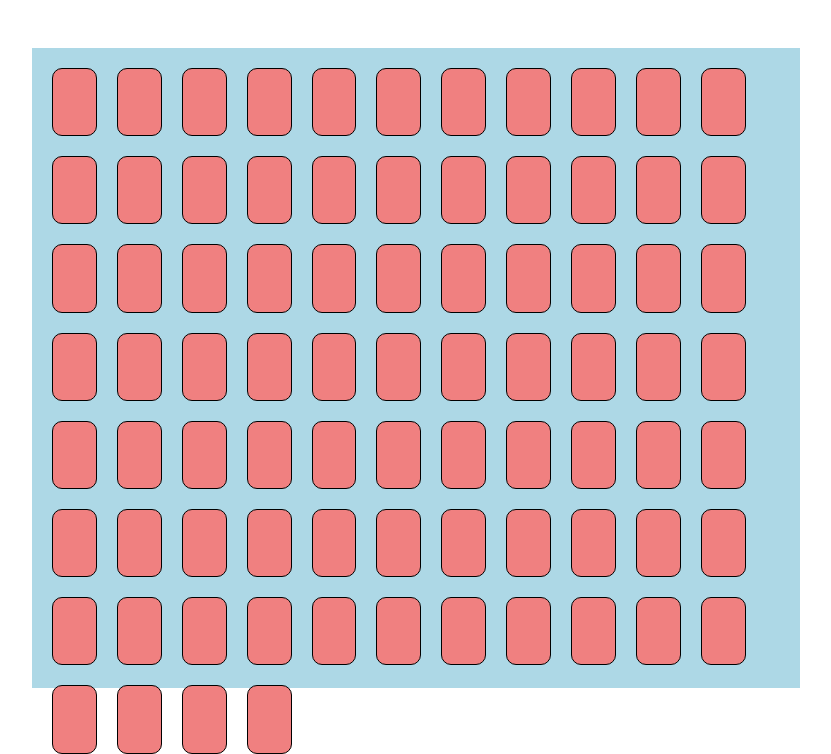
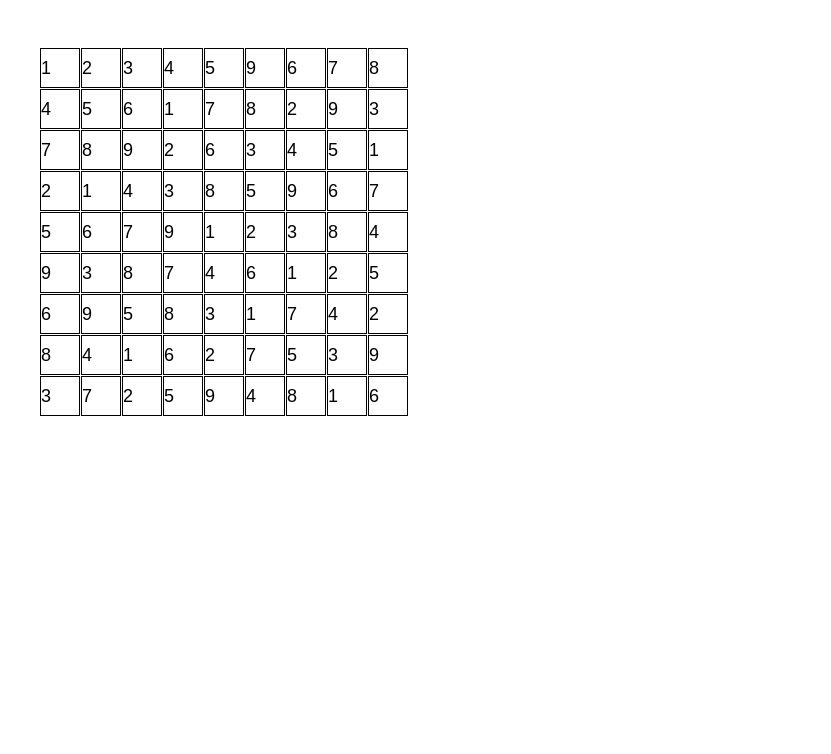
Before and after one commit to Artifice-219/sudoku, a plain HTML site: page index.html in a window 1280 px wide. Shown: the part 52-806 px from the top of the page, without its empty margins (416-1247 px from the left). Drawn offline with Linux system fonts and the light colour scheme.

Commit message:
added a way to identify each cell , and UI is populated by values from the board

```diff
--- a/scripts.js
+++ b/scripts.js
@@ -6,25 +6,21 @@ function step_up(array, row = 0, col = 0) {
   }
 
   if (col === 9) {
-    // console.log(`Moving to the next row`);
     return step_up(array, row + 1, 0); // Move to the next row
   }
 
   if (array[row][col] !== 0) {
-    // console.log(`Skipping non-empty cell`);
     return step_up(array, row, col + 1); // Skip filled cells
   }
 
   for (let number = 1; number <= 9; number++) {
     if (isValid(array, row, col, number)) {
-      // console.log(`Trying to place ${number} at (${row}, ${col})`);
       array[row][col] = number; // Assign the number
 
       if (step_up(array, row, col + 1)) {
         return true; // Move to the next cell
       }
 
-      // console.log(`Backtracking from (${row}, ${col})`);
       array[row][col] = 0; // Backtrack if no solution found
     }
   }
@@ -71,18 +67,15 @@ function sub_grid_check(array, number, row, col) {
   return true;
 }
 
-function seed(array, limiter = 2){
-  // this function will put "seed" values at random position in the array
-  for(let i=0; i<=limiter; i++){
+function seed(array, limiter = 2) {
+  for (let i = 0; i <= limiter; i++) {
     let row = Math.floor(Math.random() * 9);
     let col = Math.floor(Math.random() * 9);
-    let number = Math.floor(Math.random() * 9);
+    let number = Math.floor(Math.random() * 9) + 1;
 
-    // check for validity before assigning
-    if(isValid(array, row, col, number)){
+    if (isValid(array, row, col, number)) {
       array[row][col] = number;
     }
-
   }
 
   return array;
@@ -100,12 +93,11 @@ let board = [
   [0, 0, 0, 0, 0, 0, 0, 0, 0],
 ];
 
-// place some random values first
+// Place some random values first
 board = seed(board, 8);
 
-if(!step_up(board)){
-
-  let board = [
+if (!step_up(board)) {
+  board = [
     [0, 0, 0, 0, 0, 0, 0, 0, 0],
     [0, 0, 0, 0, 0, 0, 0, 0, 0],
     [0, 0, 0, 0, 0, 0, 0, 6, 0],
@@ -117,22 +109,42 @@ if(!step_up(board)){
     [0, 0, 0, 0, 9, 0, 0, 0, 0],
   ];
 
-  // place some random values first
-board = seed(board, 8);
+  board = seed(board, 8);
 
   step_up(board);
-
 }
 
-for(let row of board){
-    const row_str = row.join(' ');
-    console.log(row_str);
+function fill_board(source) {
+  const cells = document.querySelectorAll('.cell');
+
+  cells.forEach((cell, index) => {
+    const row = Math.floor(index / 9);
+    const col = index % 9;
+    cell.value = source[row][col] !== 0 ? source[row][col] : '';
+  });
 }
 
-const div_board = document.getElementById('board'); // Corrected line
+document.addEventListener('DOMContentLoaded', () => {
+  const board_ui = document.getElementById('board');
 
-for (let i = 0; i < 81; i++) {
-    let cell = document.createElement('div');
+  for (let i = 0; i < 81; i++) {
+    let cell = document.createElement('input');
+    cell.type = 'text';
+    cell.min = 1;
+    cell.max = 9;
+
+    // Calculate row and column indices
+    let row = Math.floor(i / 9);
+    let column = i % 9;
+
+    // Add data attributes
+    cell.setAttribute('data-row', row);
+    cell.setAttribute('data-column', column);
+
     cell.classList.add('cell');
-    div_board.appendChild(cell);
-}
+    board_ui.appendChild(cell);
+  }
+
+  // Fill the UI with values from the board
+  fill_board(board);
+});
--- a/styles.css
+++ b/styles.css
@@ -1,9 +1,27 @@
+/* Chrome, Safari, Edge, Opera */
+input::-webkit-outer-spin-button,
+input::-webkit-inner-spin-button {
+  -webkit-appearance: none;
+  margin: 0;
+}
+
+/* Firefox */
+input[type=number] {
+  -moz-appearance: textfield;
+}
+
+
 *{
     margin: 0;
     padding: 0;
     box-sizing: border-box;
 }
 
+h1{
+
+    position: absolute;
+    font-family: Arial, Helvetica, sans-serif;
+}
 body{
 
     display: flex;
@@ -12,23 +30,21 @@ body{
 
 .board{
 
-    position: absolute;
+    position: relative;
     top: 100px;
-    right: 5%;
-    height: 80%;
-    width: 60%;
-    background-color: lightblue;
-    padding: 10px;
-    display: flex;
-    flex-wrap: wrap;
+    display: grid;
+    grid-template-columns: repeat(9, 40px); /* 9 columns each 40px wide */
+    grid-template-rows: repeat(9, 40px); /* 9 rows each 40px high */
+    gap: 1px; /* Small gap between cells */
 }
 
 .cell{
 
-    height: 11%;
-    width: 6%;
-    background-color: lightcoral;
-    border: 1px solid black;
-    margin: 10px;
-    border-radius: 10px;
+    width: 40px;
+    height: 40px;
+    display: flex;
+    justify-content: center;
+    align-items: center;
+    border: 1px solid #000; /* Border around each cell */
+    font-size: 18px;
 }
```
